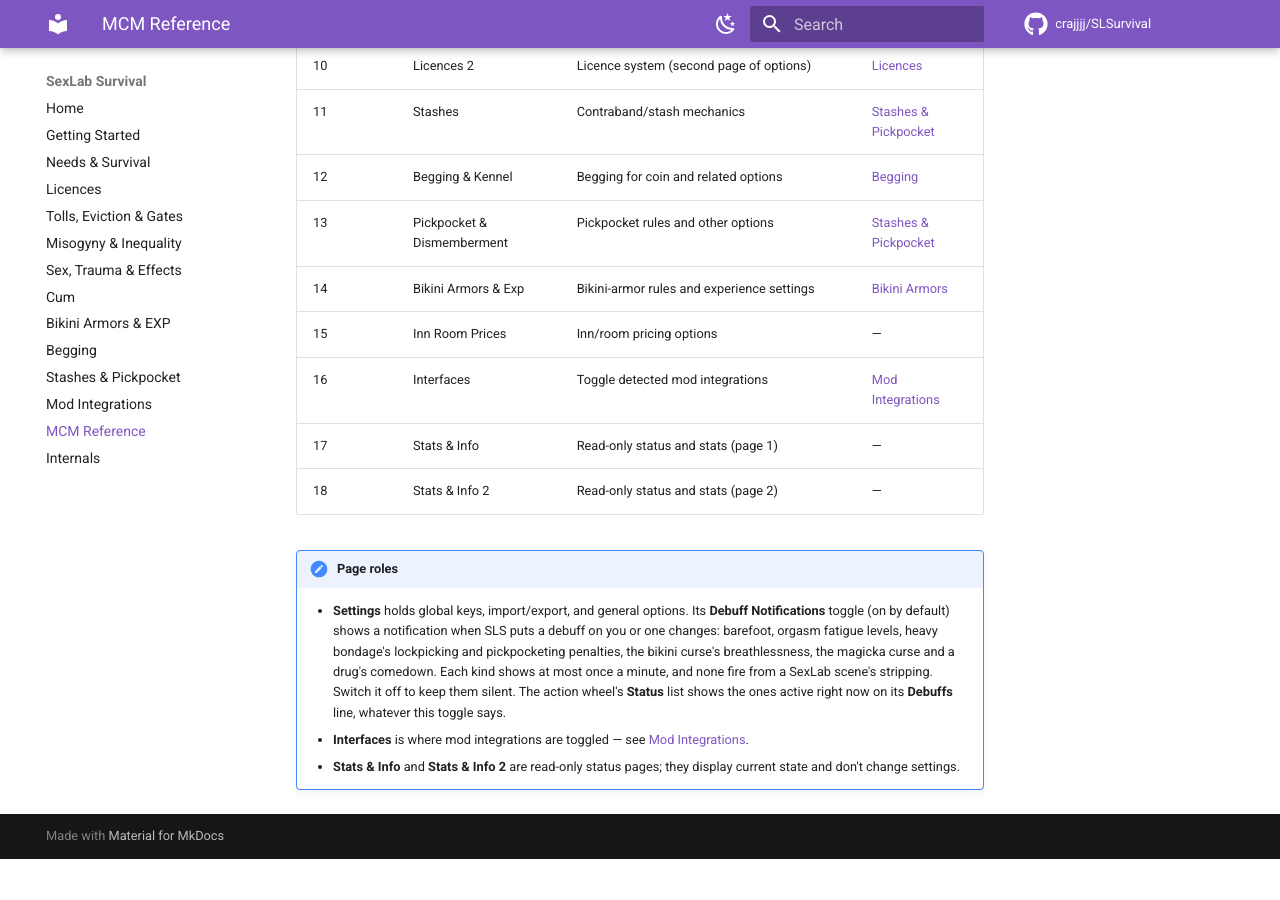
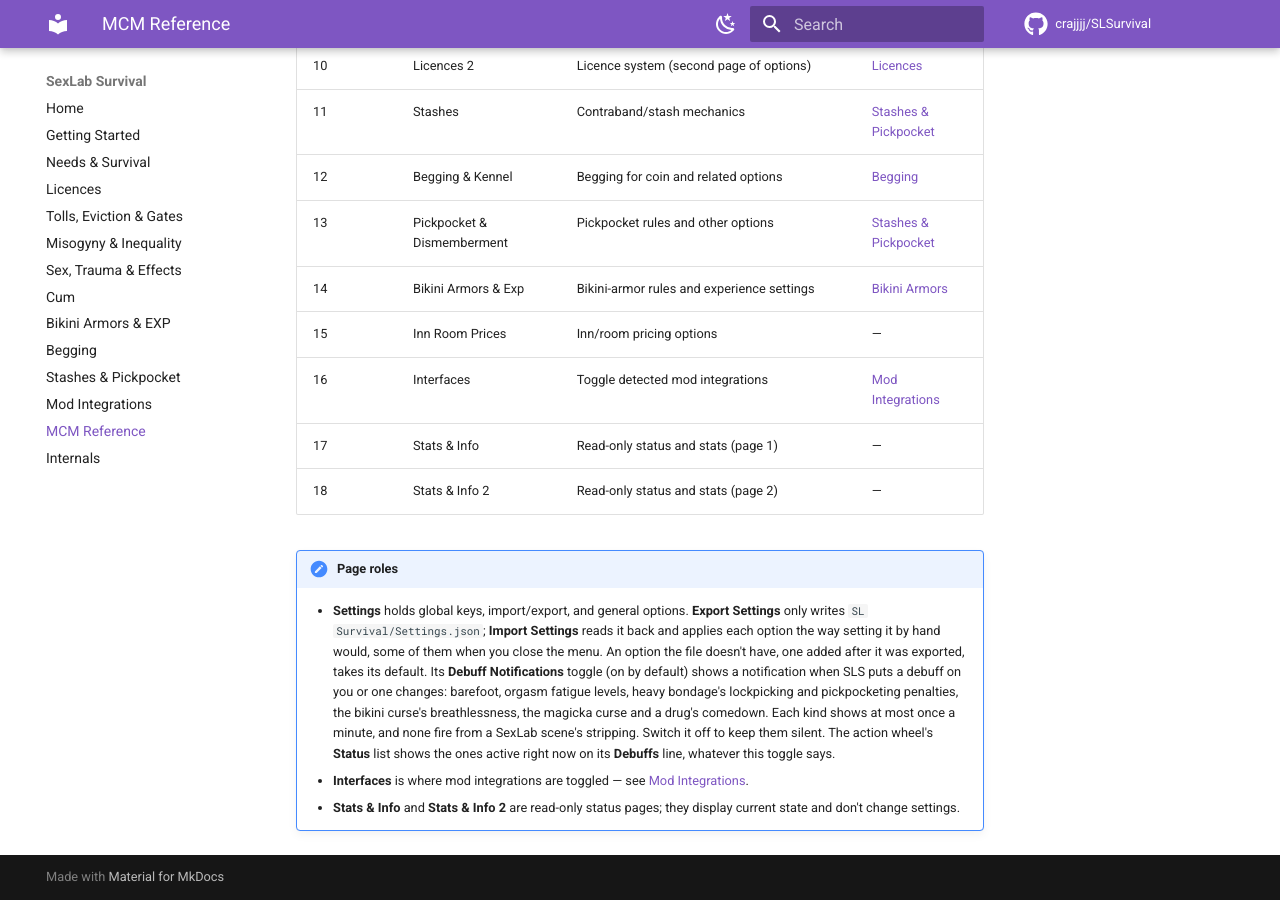
Before and after one commit to crajjjj/SLSurvival, an MkDocs documentation site: the page built from docs/players/mcm-reference.md, in a window 1280 px wide and 900 px high, scrolled down 848 px. Built offline with MkDocs 1.6.1 and Material for MkDocs 9.7.7, drawn with Linux system fonts in a browser that asks for light colours; comment, search, counter and statistics services are not loaded; before the commit the page ends 1707 px from its top, so only the background shows below that.

Commit message:
0.807: import replays MCM effects, leaving a city re-enables fast travel
The push trauma slider registered on the old chance, so raising it from 0 never took effect.

```diff
--- a/docs/players/mcm-reference.md
+++ b/docs/players/mcm-reference.md
@@ -27,6 +27,6 @@
 | 18 | Stats & Info 2 | Read-only status and stats (page 2) | — |
 
 !!! note "Page roles"
-    - **Settings** holds global keys, import/export, and general options. Its **Debuff Notifications** toggle (on by default) shows a notification when SLS puts a debuff on you or one changes: barefoot, orgasm fatigue levels, heavy bondage's lockpicking and pickpocketing penalties, the bikini curse's breathlessness, the magicka curse and a drug's comedown. Each kind shows at most once a minute, and none fire from a SexLab scene's stripping. Switch it off to keep them silent. The action wheel's **Status** list shows the ones active right now on its **Debuffs** line, whatever this toggle says.
+    - **Settings** holds global keys, import/export, and general options. **Export Settings** only writes `SL Survival/Settings.json`; **Import Settings** reads it back and applies each option the way setting it by hand would, some of them when you close the menu. An option the file doesn't have, one added after it was exported, takes its default. Its **Debuff Notifications** toggle (on by default) shows a notification when SLS puts a debuff on you or one changes: barefoot, orgasm fatigue levels, heavy bondage's lockpicking and pickpocketing penalties, the bikini curse's breathlessness, the magicka curse and a drug's comedown. Each kind shows at most once a minute, and none fire from a SexLab scene's stripping. Switch it off to keep them silent. The action wheel's **Status** list shows the ones active right now on its **Debuffs** line, whatever this toggle says.
     - **Interfaces** is where mod integrations are toggled — see [Mod Integrations](integrations.md).
     - **Stats & Info** and **Stats & Info 2** are read-only status pages; they display current state and don't change settings.
```
Also changed, not shown: CLAUDE.md (+1 -1 lines), 9 other files.
